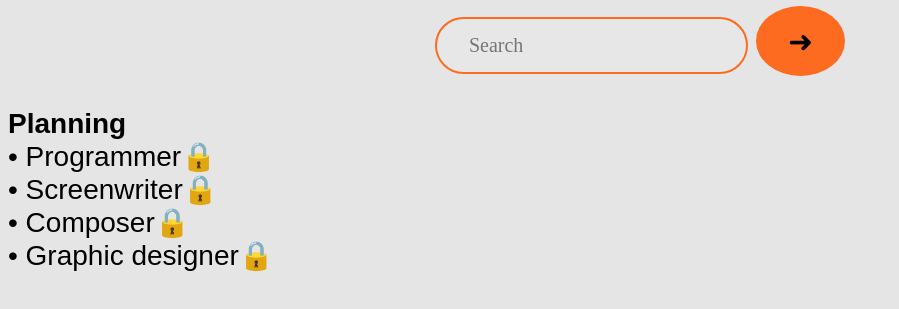
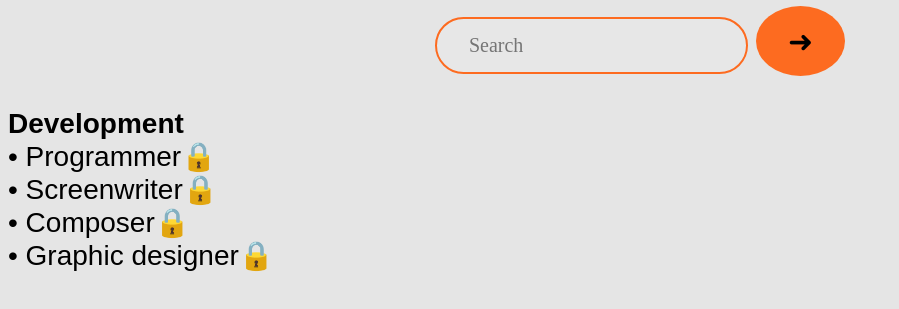
Before and after one commit to demisart/gamedev, a plain HTML site: page CONT/02development/development.html in a window 1280 px wide. Shown: the part 77-386 px from the top of the page, without its empty margins (0-899 px from the left). Drawn offline with Linux system fonts and the light colour scheme.

Commit message:
Add files via upload

```diff
--- a/CONT/02development/development.html
+++ b/CONT/02development/development.html
@@ -38,7 +38,7 @@
 </center>
 <div>
 <pre>
-<a href=""><b>Planning</b></a>
+<a href=""><b>Development</b></a>
 • <a href="">Programmer</a>🔒
 • <a href="">Screenwriter</a>🔒
 • <a href="">Composer</a>🔒
```
Also changed, not shown: CONT/01planning/planning.html (+1 -1 lines).
